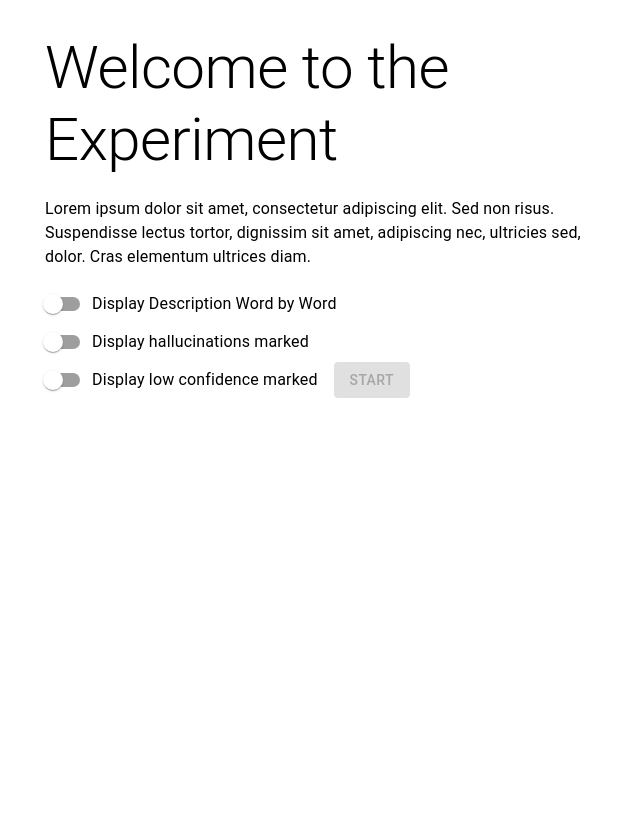
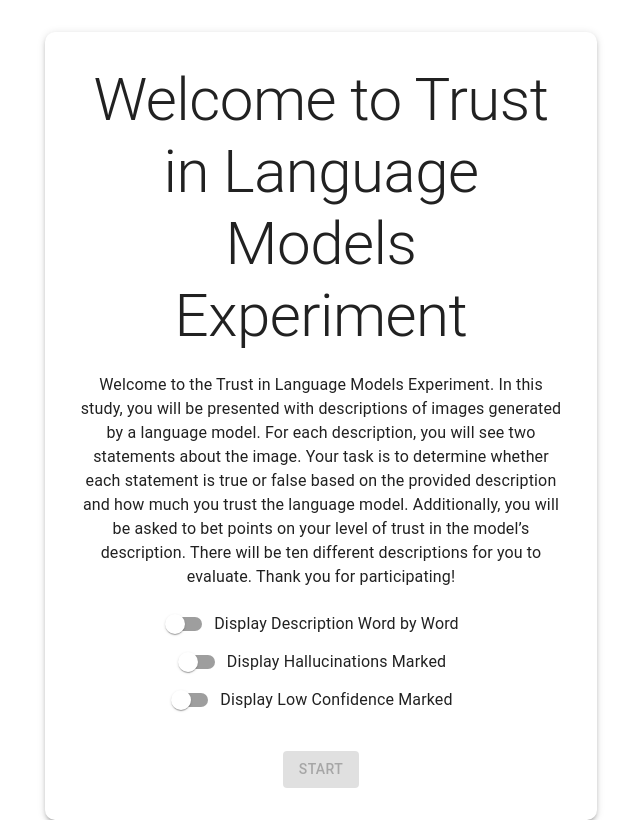
Before and after one commit to OhadCarmel/OhadCarmel.github.io, a React (Create React App) app: page / in a window 1280 px wide. Shown: the whole page, without its empty margins (319-959 px from the left). Built offline with nearby package versions, Linux system fonts and the light colour scheme; no server answers.

Commit message:
changed welcom screen

```diff
--- a/src/Screens/WelcomePage/WelcomePage.js
+++ b/src/Screens/WelcomePage/WelcomePage.js
@@ -1,13 +1,13 @@
-import React, { useState, component } from "react";
-import axios from "axios";
+import React from 'react';
 import {
   Typography,
   Button,
   Container,
   Switch,
   FormControlLabel,
-} from "@mui/material";
-import ExperimentScreen from "../ExperimentScreen/ExperimentScreen";
+  Paper,
+  Box,
+} from '@mui/material';
 
 function WelcomePage({
   handleStart,
@@ -19,18 +19,17 @@ function WelcomePage({
   handleMarkLowConfidence,
   isEnableToStart,
 }) {
-
-
   return (
     <Container component="main" maxWidth="sm" sx={{ mt: 4 }}>
+      <Paper elevation={3} sx={{ p: 4, borderRadius: '10px' }}>
+        <Box textAlign="center">
           <Typography variant="h2" component="h1" gutterBottom>
-        Welcome to the Experiment
+            Welcome to Trust in Language Models Experiment
           </Typography>
           <Typography variant="body1" paragraph>
-        Lorem ipsum dolor sit amet, consectetur adipiscing elit. Sed non risus.
-        Suspendisse lectus tortor, dignissim sit amet, adipiscing nec, ultricies
-        sed, dolor. Cras elementum ultrices diam.
+            Welcome to the Trust in Language Models Experiment. In this study, you will be presented with descriptions of images generated by a language model. For each description, you will see two statements about the image. Your task is to determine whether each statement is true or false based on the provided description and how much you trust the language model. Additionally, you will be asked to bet points on your level of trust in the model’s description. There will be ten different descriptions for you to evaluate. Thank you for participating!
           </Typography>
+          <Box my={2}>
             <FormControlLabel
               control={
                 <Switch
@@ -51,7 +50,7 @@ function WelcomePage({
                   color="primary"
                 />
               }
-        label="Display hallucinations marked"
+              label="Display Hallucinations Marked"
             />
             <FormControlLabel
               control={
@@ -62,11 +61,20 @@ function WelcomePage({
                   color="primary"
                 />
               }
-        label="Display low confidence marked"
+              label="Display Low Confidence Marked"
             />
-      <Button variant="contained" color="primary" onClick={handleStart} disabled={!isEnableToStart}>
+          </Box>
+          <Button
+            variant="contained"
+            color="primary"
+            onClick={handleStart}
+            disabled={!isEnableToStart}
+            sx={{ mt: 2 }}
+          >
             Start
           </Button>
+        </Box>
+      </Paper>
     </Container>
   );
 }
```
Lines whose indentation alone changed are shown as unchanged.
